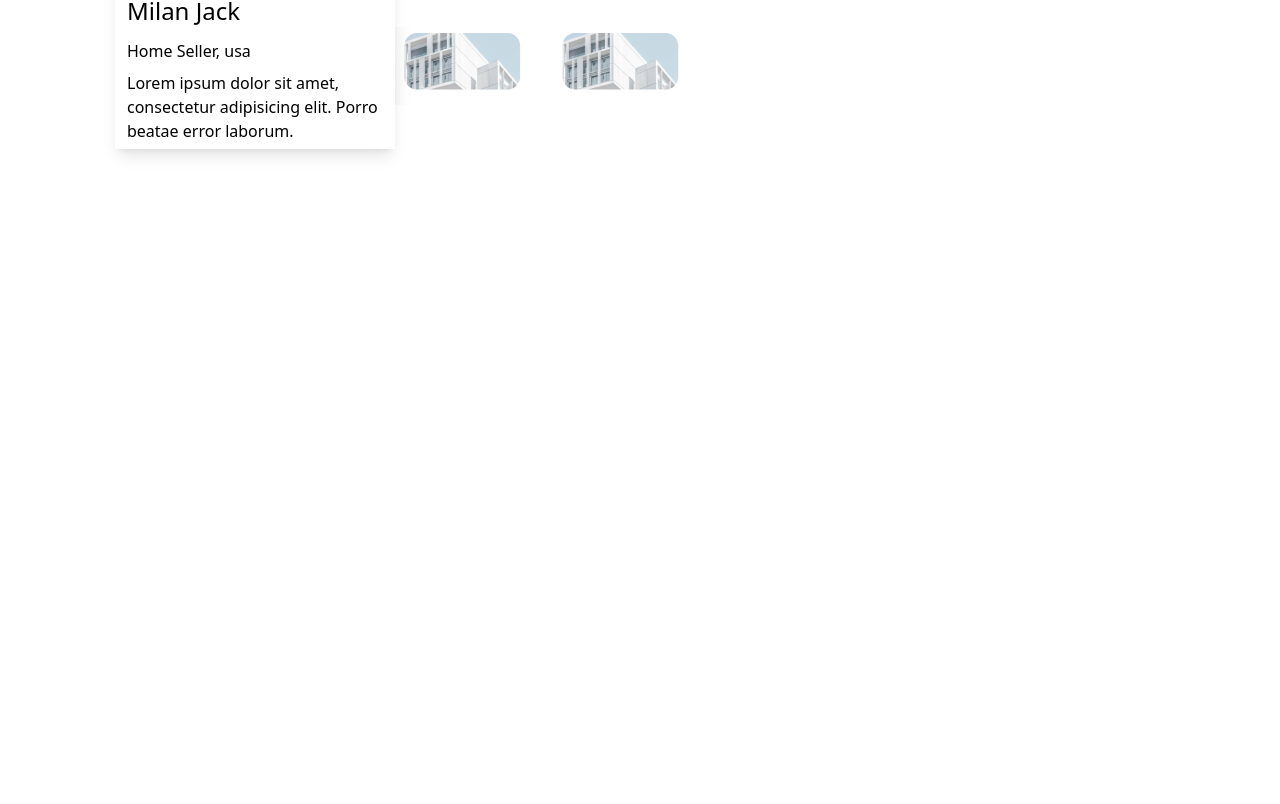
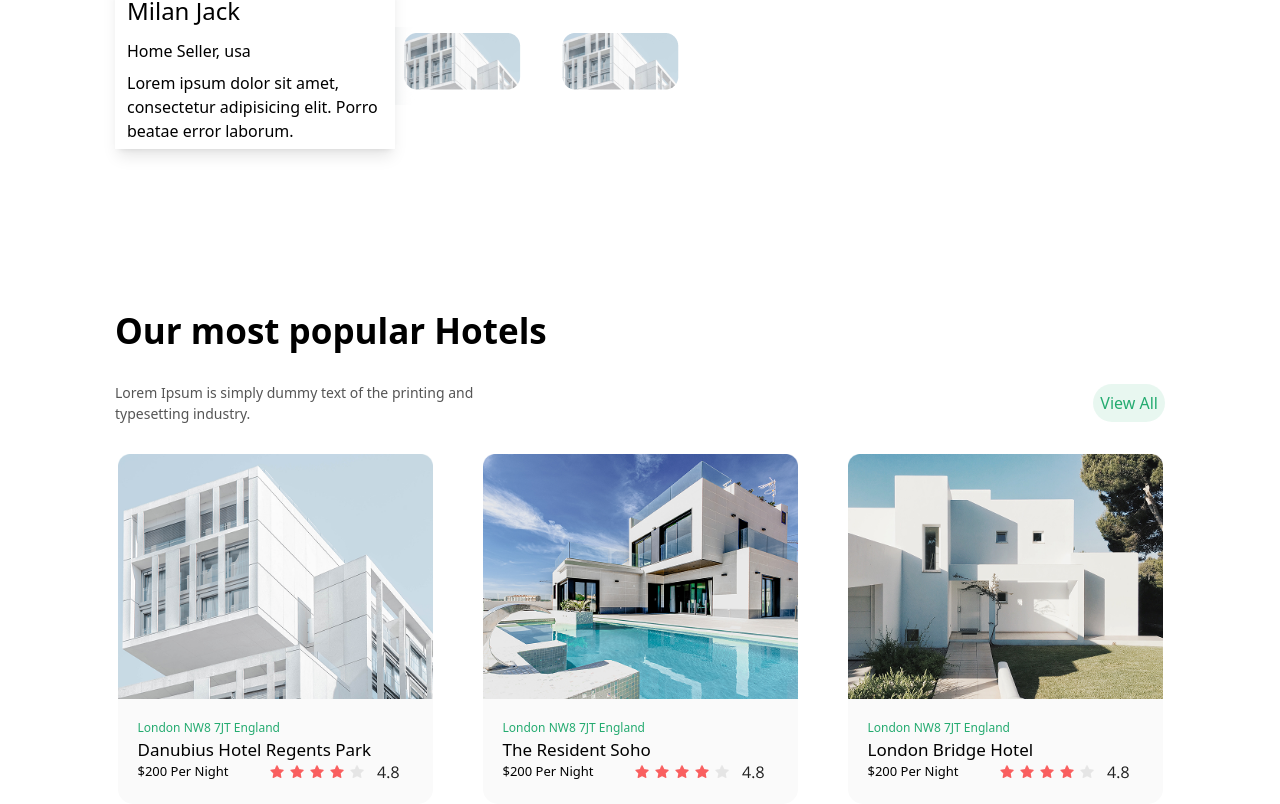
Before and after one commit to mnozilshoev-rgb/w3-homework3, a website: page src/page2.html in a window 1280 px wide. Shown: the part 506-1310 px from the top of the page. Before the commit the page ends 800 px from the top, so only its background shows below. Drawn offline with Linux system fonts and the light colour scheme.

Commit message:
section 3 page 2

```diff
--- a/src/page2.html
+++ b/src/page2.html
@@ -74,6 +74,51 @@
 
 
 
+    <div class="max-w-[1050px] m-auto mt-[200px] ">
+        <h1 class="text-[35px] font-bold">Our most popular Hotels</h1> <br>
+        <div class="flex items-center justify-between">
+            <p class="text-[#555555] text-[14px] ">Lorem Ipsum is simply dummy text of the printing and <br> typesetting
+                industry.</p>
+            <p class="text-[#24AB70] bg-[#24AB701A] rounded-[30px] p-[7px]">View All</p>
+        </div>
+
+        <div class="flex justify-center gap-[50px] mt-[30px]">
+
+            <div class="bg-[#FAFAFA] h-[350px] w-[30%] rounded-[15px]">
+                <img src="./images/image (8).png" alt="">
+                <div class="p-[20px]">
+                    <p class="text-[#24AB70] text-[12px]"> London NW8 7JT England</p>
+                    <h1 class="text-[17px] font-light">Danubius Hotel Regents Park</h1>
+                    <div class="flex items-center gap-[40px]">
+                        <p class="text-[13px]">$200 Per Night</p>
+                        <img class="" src="./images/Group 10.png" alt="">
+                    </div>
+                </div>
+            </div>
+            <div class="bg-[#FAFAFA] h-[350px] w-[30%] rounded-[15px]">
+                <img src="./images/image (9).png" alt="">
+                <div class="p-[20px]">
+                    <p class="text-[#24AB70] text-[12px]"> London NW8 7JT England</p>
+                    <h1 class="text-[17px] font-light">The Resident Soho</h1>
+                    <div class="flex items-center gap-[40px]">
+                        <p class="text-[13px]">$200 Per Night</p>
+                        <img class="" src="./images/Group 10.png" alt="">
+                    </div>
+                </div>
+            </div>
+            <div class="bg-[#FAFAFA] h-[350px] w-[30%] rounded-[15px]">
+                <img src="./images/image (10).png" alt="">
+                <div class="p-[20px]">
+                    <p class="text-[#24AB70] text-[12px]"> London NW8 7JT England</p>
+                    <h1 class="text-[17px] font-light">London Bridge Hotel</h1>
+                    <div class="flex items-center gap-[40px]">
+                        <p class="text-[13px]">$200 Per Night</p>
+                        <img class="" src="./images/Group 10.png" alt="">
+                    </div>
+                </div>
+            </div>
+        </div>
+    </div>
 
 
 
```
